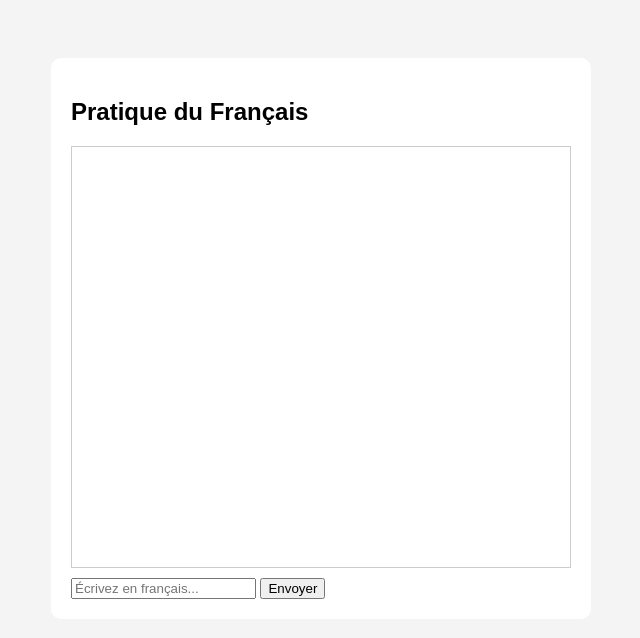
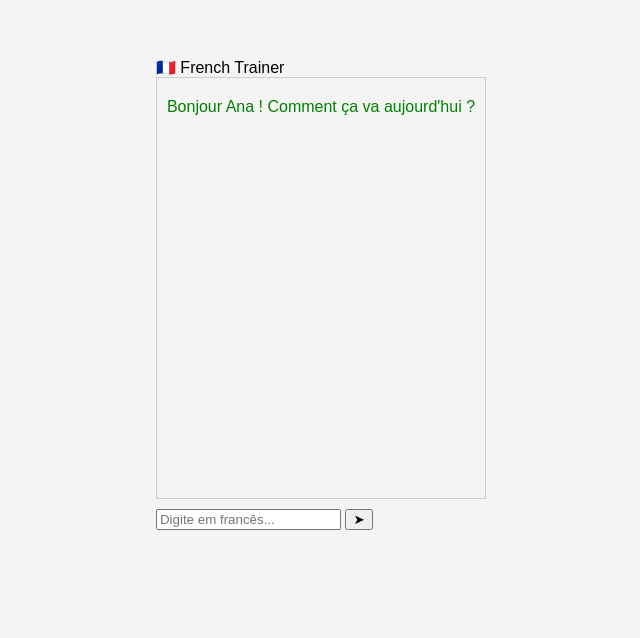
Before and after one commit to anaflaviasc23/templete01, a plain HTML site: page index2.html in a window 1280 px wide. Shown: the whole page, without its empty margins (319-959 px from the left). Drawn offline with Linux system fonts and the light colour scheme.

Commit message:
Atualizar o index2.html

```diff
--- a/index2.html
+++ b/index2.html
@@ -1,21 +1,41 @@
 <!DOCTYPE html>
-<html lang="fr">
+<html lang="pt-br">
 <head>
-    <meta charset="UTF-8">
-    <title>Chat Français</title>
-    <link rel="stylesheet" href="style.css">
+<meta charset="UTF-8">
+<meta name="viewport" content="width=device-width, initial-scale=1.0">
+<title>French Trainer</title>
+<link rel="stylesheet" href="style.css">
 </head>
 <body>
 
-    <div class="chat-container">
-        <h2>Pratique du Français</h2>
+<div class="app">
 
-        <div id="chat"></div>
+    <header>
+        🇫🇷 French Trainer
+    </header>
 
-        <input type="text" id="message" placeholder="Écrivez en français...">
-        <button onclick="envoyerMessage()">Envoyer</button>
-    </div>
+    <main id="chat">
 
-    <script src="script.js"></script>
+        <div class="bot message">
+            Bonjour Ana ! Comment ça va aujourd'hui ?
+        </div>
+
+    </main>
+
+    <footer>
+        <input
+            type="text"
+            id="messageInput"
+            placeholder="Digite em francês..."
+        >
+
+        <button onclick="sendMessage()">
+            ➤
+        </button>
+    </footer>
+
+</div>
+
+<script src="script.js"></script>
 </body>
 </html>
```
